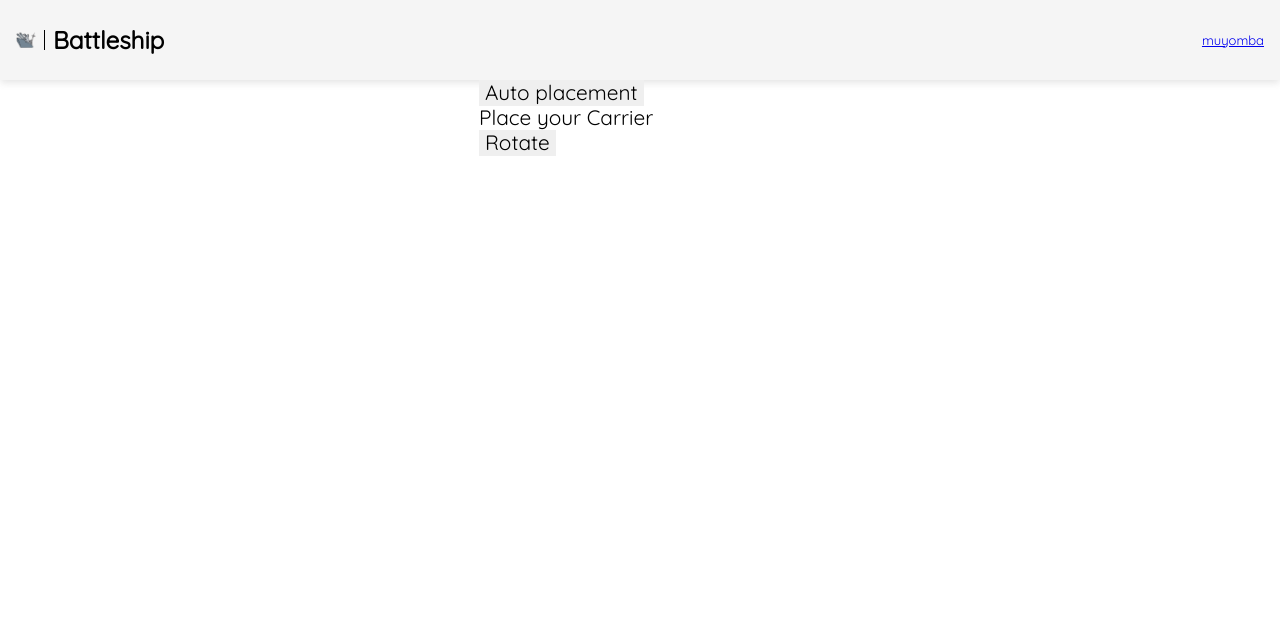
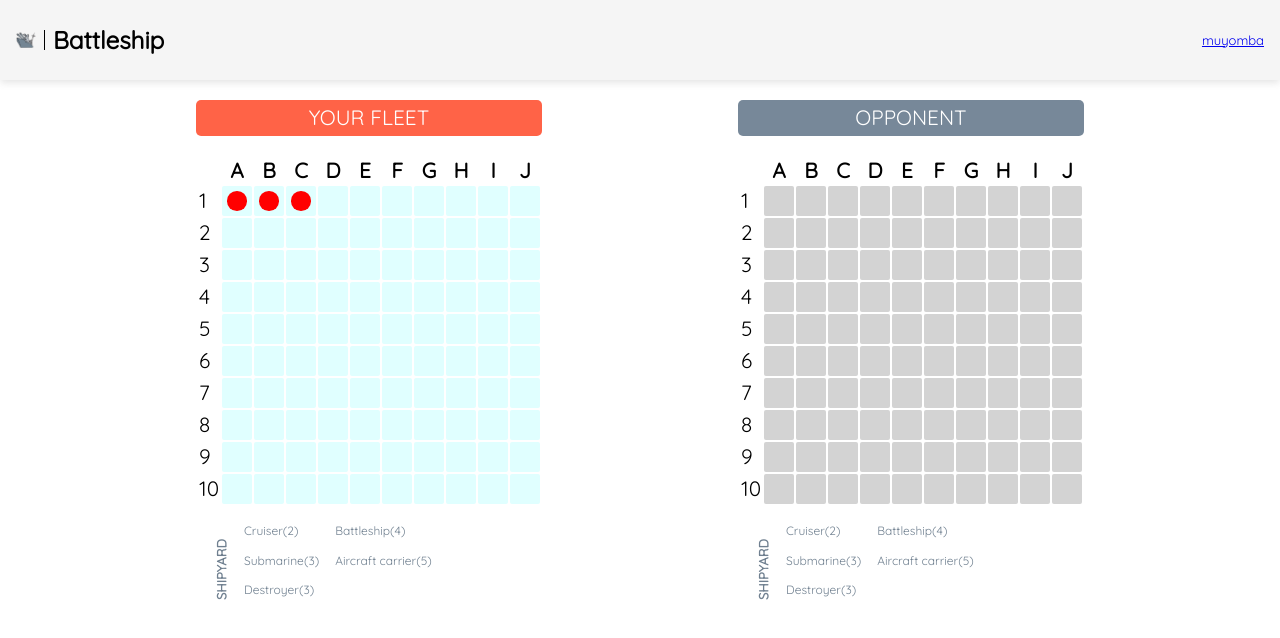
Before and after one commit to edgarmuyomba/battleship, a plain HTML site: page index.html in a window 1280 px wide. Drawn offline with Linux system fonts and the light colour scheme.

Commit message:
view ship placement

```diff
--- a/index.html
+++ b/index.html
@@ -24,7 +24,7 @@
             <div class="header">Battleship</div>
             <button class="button">START</button>
         </div>
-        <div class="boards" style="display: none;">
+        <div class="boards">
             <div class="human">
                 <div class="header">
                     YOUR FLEET
@@ -47,13 +47,19 @@
                         <tr class="row-1">
                             <td>1</td>
                             <td class="cell-1">
-                                <div class="content"></div>
+                                <div class="content">
+                                    <div class="hit"></div>
+                                </div>
                             </td>
                             <td class="cell-2">
-                                <div class="content"></div>
+                                <div class="content">
+                                    <div class="hit"></div>
+                                </div>
                             </td>
                             <td class="cell-3">
-                                <div class="content"></div>
+                                <div class="content">
+                                    <div class="hit"></div>
+                                </div>
                             </td>
                             <td class="cell-4">
                                 <div class="content"></div>
@@ -750,7 +756,7 @@
                 </div>
             </div>
         </div>
-        <div class="new_board">
+        <div class="new_board" style="display: none;">
             <button class="auto">Auto placement</button>
             <p class="instruction">Place your <span>Carrier</span></p>
             <button class="rotate">Rotate</button>
```
